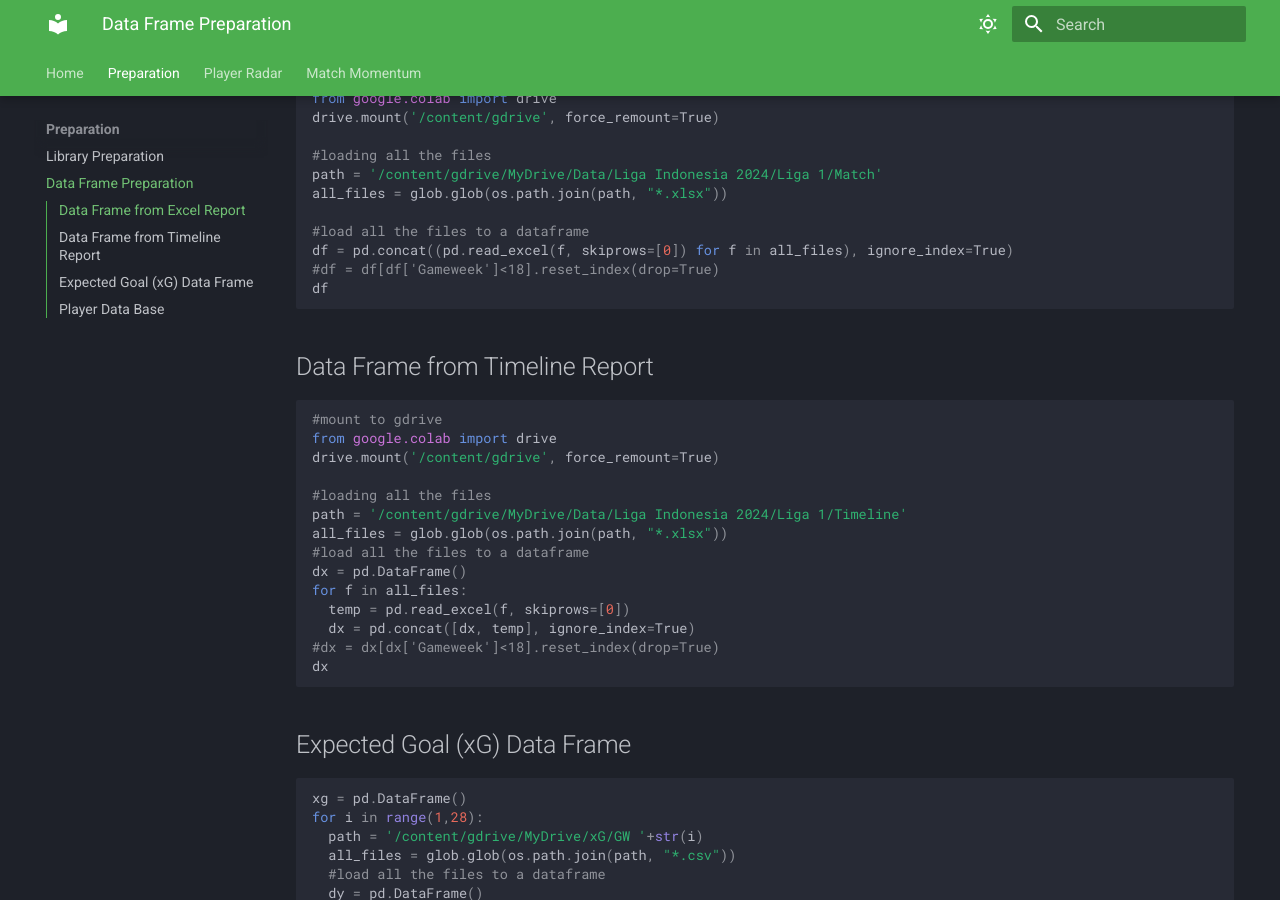
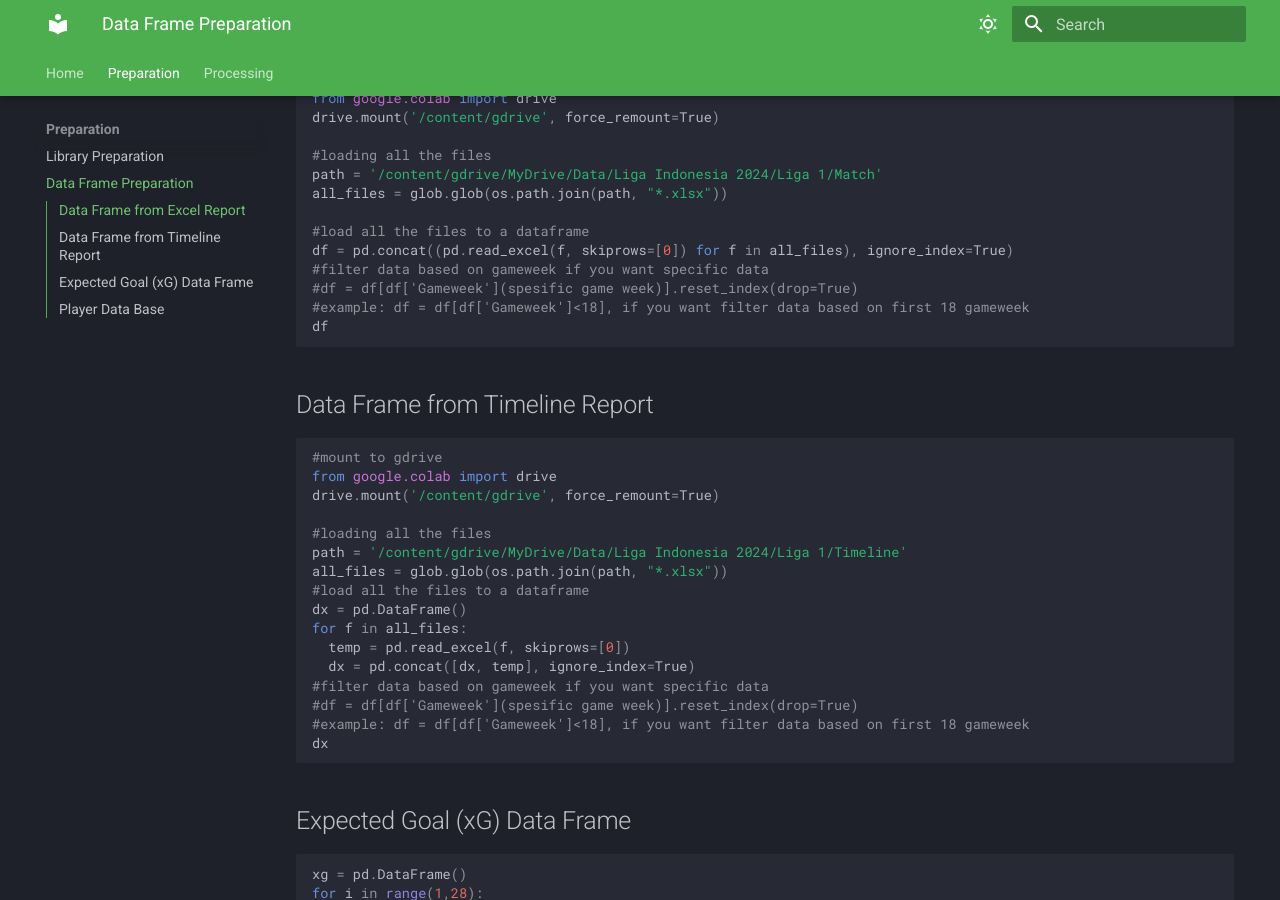
Before and after one commit to mtghifari/Documentation, an MkDocs documentation site: the page built from docs/preparation/dataframe.md, in a window 1280 px wide and 900 px high, scrolled down 285 px. Built offline with MkDocs 1.6.1 and Material for MkDocs 9.7.7, drawn with Linux system fonts in a browser that asks for light colours.

Commit message:
updated processing page

````diff
--- a/docs/preparation/dataframe.md
+++ b/docs/preparation/dataframe.md
@@ -14,7 +14,9 @@
 
 #load all the files to a dataframe
 df = pd.concat((pd.read_excel(f, skiprows=[0]) for f in all_files), ignore_index=True)
-#df = df[df['Gameweek']<18].reset_index(drop=True)
+#filter data based on gameweek if you want specific data
+#df = df[df['Gameweek'](spesific game week)].reset_index(drop=True)
+#example: df = df[df['Gameweek']<18], if you want filter data based on first 18 gameweek
 df
 ```
 
@@ -32,7 +34,9 @@
 for f in all_files:
   temp = pd.read_excel(f, skiprows=[0])
   dx = pd.concat([dx, temp], ignore_index=True)
-#dx = dx[dx['Gameweek']<18].reset_index(drop=True)
+#filter data based on gameweek if you want specific data
+#df = df[df['Gameweek'](spesific game week)].reset_index(drop=True)
+#example: df = df[df['Gameweek']<18], if you want filter data based on first 18 gameweek
 dx
 ```
 
--- a/mkdocs.yml
+++ b/mkdocs.yml
@@ -34,8 +34,9 @@
   - Preparation:
     - Library Preparation: preparation/libprep.md
     - Data Frame Preparation: preparation/dataframe.md
-  - Player Radar: pradar.md
-  - Match Momentum: matchmomentum.md
+  - Processing:
+    - Player Radar: processing/pradar.md
+    - Match Momentum: processing/matchmomentum.md
 
 markdown_extensions:
   - pymdownx.highlight:
````
Also changed, not shown: docs/processing/matchmomentum.md (renamed from docs/matchmomentum.md, +2 -0 lines), docs/processing/pradar.md (renamed from docs/pradar.md, +3 -0 lines).
